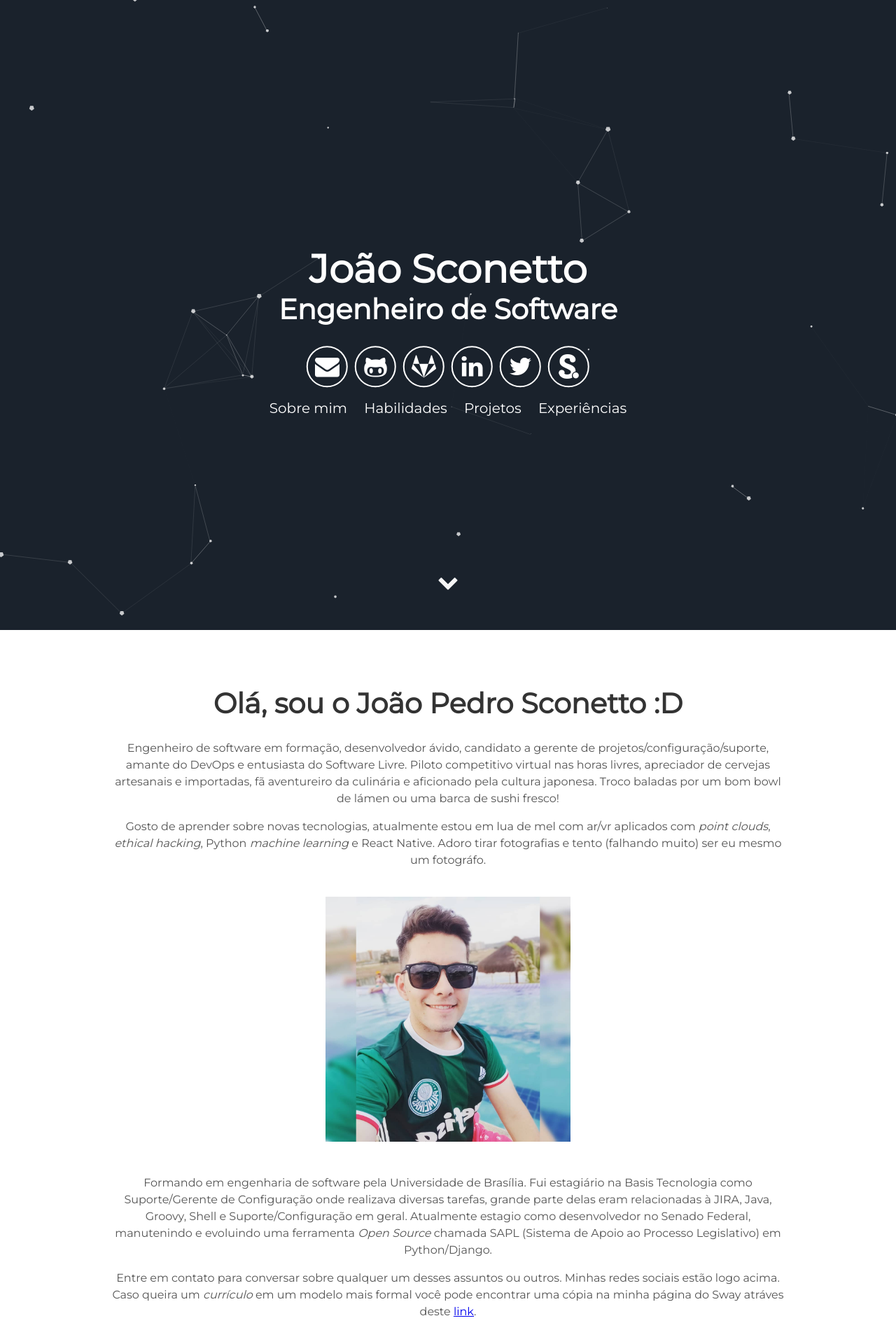
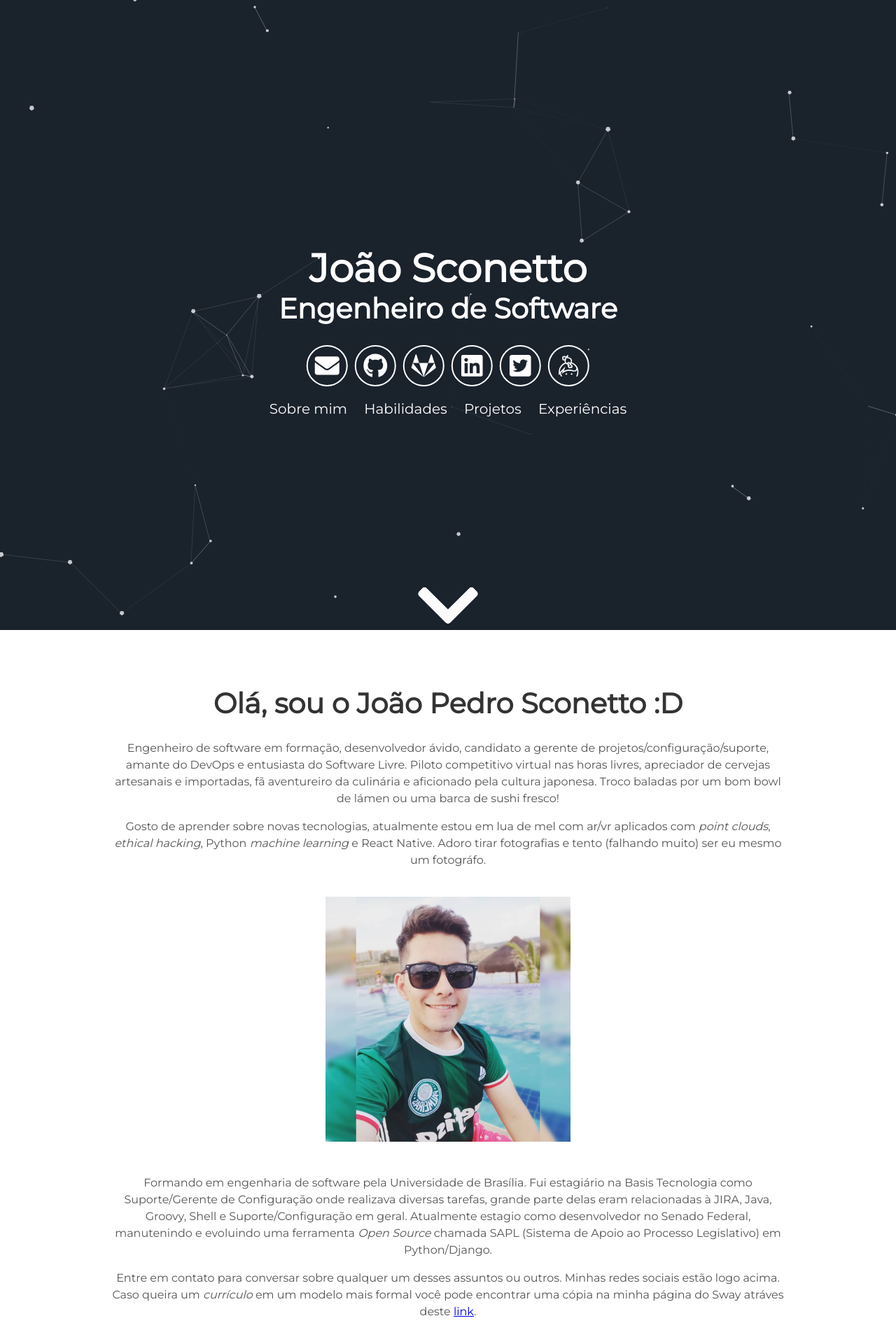
Before and after one commit to sconetto/sconetto.github.io, a Jekyll site: the page built from index.html, in a window 1280 px wide. Shown: the top 1920 px of the page at 70% size. Built offline with Jekyll 4.4.1, drawn with Linux system fonts in a browser that asks for light colours; nearby versions of some CDN libraries.

Commit message:
Adding keybase profile
Fixing some minor errors on npm packages

Signed-off-by: João Pedro Sconetto <sconetto.joao@gmail.com>

```diff
--- a/_includes/footer.html
+++ b/_includes/footer.html
@@ -2,6 +2,7 @@
     <p>&copy; {{site.username}}</p>
     <p>Build with Jekyll and <span class="love">❤</span> by <a href="https://github.com/nrandecker">Nathan Randecker</a></p>
 </footer>
+<script defer src="https://use.fontawesome.com/releases/v5.3.1/js/all.js" integrity="sha384-kW+oWsYx3YpxvjtZjFXqazFpA7UP/MbiY4jvs+RWZo2+N94PFZ36T6TFkc9O3qoB" crossorigin="anonymous"></script>
 <script src="//cdn.jsdelivr.net/particles.js/2.0.0/particles.min.js"></script>
 <script src="{{ "/assets/js/sweet-scroll.min.js" | prepend: site.baseurl }}"></script>
 <script src="{{ "/assets/js/main.js" | prepend: site.baseurl }}"></script>
--- a/_includes/head.html
+++ b/_includes/head.html
@@ -8,6 +8,7 @@
 
   <link rel="stylesheet" href="{{ "/assets/css/main.css" | prepend: site.baseurl }}">
   <link rel="stylesheet" href="https://cdn.rawgit.com/konpa/devicon/df6431e323547add1b4cf45992913f15286456d3/devicon.min.css">
+  <link rel="stylesheet" href="https://use.fontawesome.com/releases/v5.3.1/css/all.css" integrity="sha384-mzrmE5qonljUremFsqc01SB46JvROS7bZs3IO2EmfFsd15uHvIt+Y8vEf7N7fWAU" crossorigin="anonymous">
   <link rel="apple-touch-icon" sizes="180x180" href="{{ "/assets/img/favicon/apple-touch-icon.png" | prepend: site.baseurl }}">
   <link rel="icon" type="image/png" sizes="32x32" href="{{ "/assets/img/favicon/favicon-32x32.png" | prepend: site.baseurl }}">
   <link rel="icon" type="image/png" sizes="16x16" href="{{ "/assets/img/favicon/favicon-16x16.png" | prepend: site.baseurl }}">
--- a/_includes/header.html
+++ b/_includes/header.html
@@ -5,12 +5,12 @@
         <span class="site-description" style="font-size: 40px">{{site.user_title}}</span>
       </h2>
       <div class="header-icons">
-        <a aria-label="Email" href="mailto:sconetto.joao@gmail.com"><i class="icon fa fa-envelope"></i></a>
-        <a aria-label="GitHub" target="_blank" href="https://github.com/sconetto"><i class="icon fa fa-github-alt" aria-hidden="true"></i></a>
-        <a aria-label="GitLab" target="_blank" href="https://gitlab.com/sconetto"><i class="icon fa fa-gitlab" aria-hidden="true"></i></a>
-        <a aria-label="LinkedIn" target="_blank" href="https://www.linkedin.com/in/jo%C3%A3o-pedro-sconetto-38a934119/"><i class="icon fa fa-linkedin" aria-hidden="true"></i></a>
-        <a aria-label="Twitter" target="_blank" href="https://twitter.com/sconetto"><i class="icon fa fa-twitter" aria-hidden="true"></i></a>
-        <a aria-label="Sourcerer" target="_blank" href="https://sourcerer.io/sconetto"><i class="icon fa fa-scribd" aria-hidden="true"></i></a>
+        <a aria-label="Email" href="mailto:sconetto.joao@gmail.com"><i class="icon fas fa-envelope"></i></a>
+        <a aria-label="GitHub" target="_blank" href="https://github.com/sconetto"><i class="icon fab fa-github" aria-hidden="true"></i></a>
+        <a aria-label="GitLab" target="_blank" href="https://gitlab.com/sconetto"><i class="icon fab fa-gitlab" aria-hidden="true"></i></a>
+        <a aria-label="LinkedIn" target="_blank" href="https://www.linkedin.com/in/jo%C3%A3o-pedro-sconetto-38a934119/"><i class="icon fab fa-linkedin" aria-hidden="true"></i></a>
+        <a aria-label="Twitter" target="_blank" href="https://twitter.com/sconetto"><i class="icon fab fa-twitter-square" aria-hidden="true"></i></a>
+        <a aria-label="Sourcerer" target="_blank" href="https://keybase.io/sconetto"><i class="icon fab fa-keybase" aria-hidden="true"></i></a>
       </div>
       <div class="header-links">
         <a class="link" href="#about" data-scroll>Sobre mim</a>
--- a/package.json
+++ b/package.json
@@ -9,16 +9,17 @@
   "author": "Nathan Randecker",
   "license": "ISC",
   "dependencies": {
-    "browser-sync": "^2.24.7",
+    "browser-sync": "^2.26.0",
     "gulp-concat": "^2.6.1",
     "gulp-csso": "^2.0.0",
     "gulp-imagemin": "^4.1.0",
     "gulp-plumber": "^1.1.0",
     "gulp-sass": "^3.1.0",
     "gulp-uglify": "^2.0.0",
+    "gulp-util": "^3.0.8",
     "tunnel-agent": "^0.6.0"
   },
   "devDependencies": {
-    "gulp": "^3.9.1"
+    "gulp": "^4.0.0"
   }
 }
```
Also changed, not shown: 1 other file.
